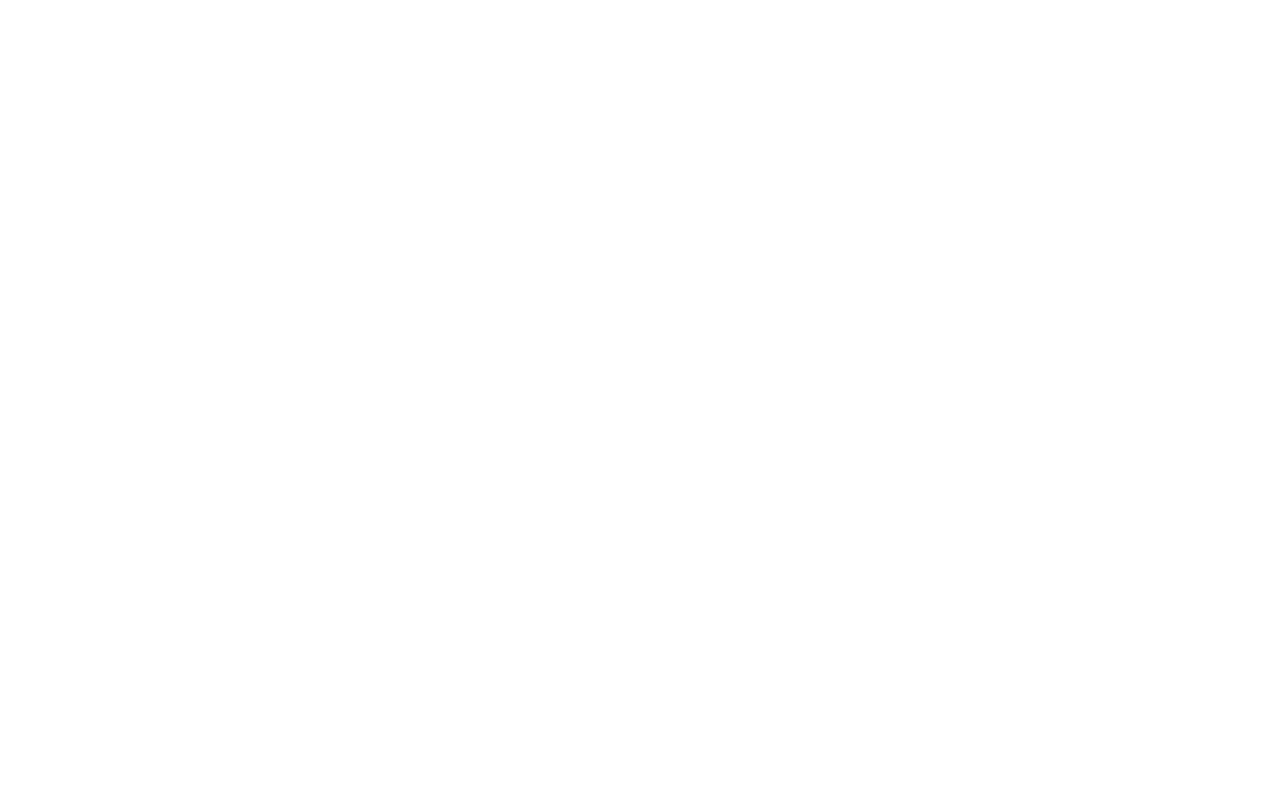
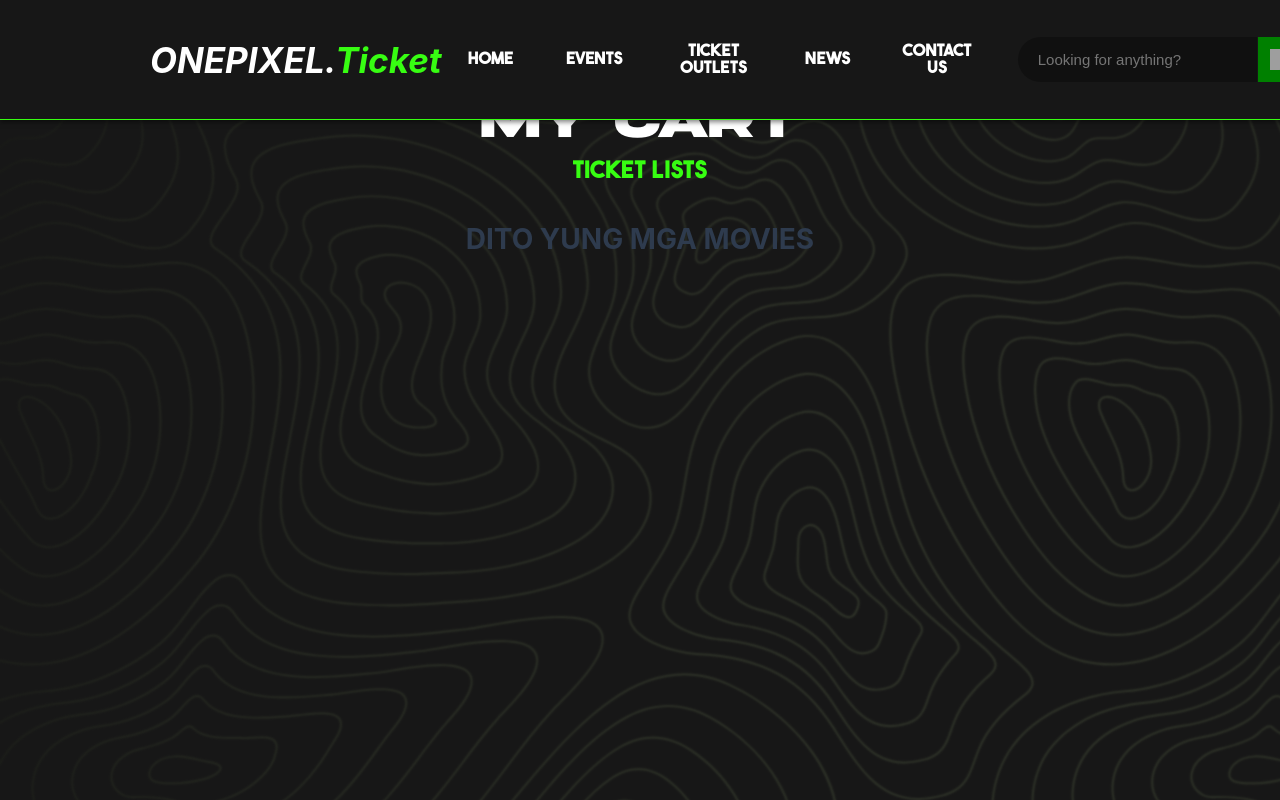
Before and after one commit to richjameslozano/Final-Project, a React (Create React App) app in the folder ticketing-system/: page /cart in a window 1280 px wide. Before the commit this address had no page. Shown: the top 800 px of the page. Built offline with nearby package versions, Linux system fonts and the light colour scheme; grey boxes are pictures that could not be loaded.

Commit message:
login and profile

```diff
--- a/ticketing-system/src/cart/Cart.js
+++ b/ticketing-system/src/cart/Cart.js
@@ -1 +1,34 @@
-Hello
+import React from 'react';
+import { Layout } from 'antd';
+import Header from '../components/Header';
+import '../css/HomePage.css';
+import MovieCard2 from '../components/MovieCard2';
+import Footer from '../components/Footer';
+
+
+const Cart = () => {
+
+
+
+    return (
+      <Layout className="home-page-layout">
+        <Header />
+          <div className='main-content-container' style={{backgroundImage: 'url(/images/HomeImages/homepage-bg.png)'}}>
+            <h1 className='title-one'>MY CART</h1>
+            <h2 className='sub-title'>TICKET LISTS</h2>
+
+            <div className="movie-card-container-main">
+              <h1> DITO YUNG MGA MOVIES</h1>
+            </div>
+
+
+
+          </div>
+
+
+          <Footer/>
+      </Layout>
+    );
+  };
+
+export default Cart;
--- a/ticketing-system/src/components/AppController.js
+++ b/ticketing-system/src/components/AppController.js
@@ -13,15 +13,19 @@ import MovieDetails from '../events/movies/MovieDetails';
 import MovieSeats from '../events/movies/MovieSeats';
 import HomePage from '../home/HomePage';
 import MainEvent from '../events/MainEvent';
+import Cart from '../cart/Cart';
+
 
 
 const AppController = () => {
     return (
         <BrowserRouter>
         <Routes>
+            <Route path="/cart" element={<Cart />} />
             <Route path="/events" element={<MainEvent />} />
             <Route path='/signup' element={<SignUp/>}> </Route>
             <Route path="/" element={<HomePage />} />
+            <Route path="/homepage" element={<HomePage />} />
             <Route path="/login" element={<Login />} />
             <Route path="/contactus" element={<ContactUs />} />
             <Route path="/concerts" element={<ConcertList />} />
--- a/ticketing-system/src/components/ProfileButton.js
+++ b/ticketing-system/src/components/ProfileButton.js
@@ -1,22 +1,26 @@
 import React, { useState, useRef, useEffect } from 'react';
-import '../css/componentsStyle/ProfileButton.css'; // Import the CSS file
+import '../css/componentsStyle/ProfileButton.css';
 import { useNavigate } from 'react-router-dom';
-import { Menu, Input, Button, Modal } from 'antd';
+import { Modal } from 'antd';
 import Login from '../login/Login';
 
 function ProfileButton() {
   const [dropdownVisible, setDropdownVisible] = useState(false);
-  const dropdownRef = useRef(null); // Reference for the
+  const dropdownRef = useRef(null);
+  const [isModalVisible, setIsModalVisible] = useState(false);
+  const [isLoggedIn, setIsLoggedIn] = useState(false); // State to track login status
+  const navigate = useNavigate();
 
-  const [isModalVisible, setIsModalVisible] = useState(false);
-  const navigate = useNavigate();
+  // Check login status on component mount
+  useEffect(() => {
+    const loggedInUser = localStorage.getItem('user');
+    if (loggedInUser) {
+      setIsLoggedIn(true);
+    }
+  }, []);
 
   const showModal = () => {
     setIsModalVisible(true);
-  };
-
-  const handleOk = () => {
-    setIsModalVisible(false);
   };
 
   const handleCancel = () => {
@@ -31,9 +35,14 @@ function ProfileButton() {
     navigate('/signup');
   };
 
-  const handleOptionClick = (option) => {
-    alert(`${option} clicked!`); // Handle option click (replace with actual navigation if needed)
-    setDropdownVisible(false); // Close dropdown after option click
+  const goToProfile = () => {
+    navigate('/profile');
+  };
+
+  const handleLogout = () => {
+    localStorage.removeItem('user'); // Clear user data on logout
+    setIsLoggedIn(false);
+    setDropdownVisible(false); // Close dropdown after logout
   };
 
   // Close dropdown when clicking outside
@@ -44,41 +53,56 @@ function ProfileButton() {
       }
     };
 
-    document.addEventListener('mousedown', handleClickOutside); // Listen for clicks
+    document.addEventListener('mousedown', handleClickOutside);
 
     return () => {
-      document.removeEventListener('mousedown', handleClickOutside); // Cleanup listener on unmount
+      document.removeEventListener('mousedown', handleClickOutside);
     };
   }, [dropdownRef]);
+
+  // Callback function to set login state to true when login is successful
+  const handleLoginSuccess = () => {
+    setIsLoggedIn(true);
+  };
 
   return (
     <div className="profile-button-container" ref={dropdownRef}>
       <img
-        src='https://www.citypng.com/public/uploads/small/11639594342hjraqgbufi3xlb66lt30fz1pwfcydxkjqbynfqdpvufz41ysjtngiet4dyrywgqqqqu56w5nozgrhyecs4ixrlllkl150ogbiid1.png'
-        className='profile-btn'
-        alt='Profile Button'
-        onClick={handleClick} // Toggle dropdown on click
+        src="https://www.citypng.com/public/uploads/small/11639594342hjraqgbufi3xlb66lt30fz1pwfcydxkjqbynfqdpvufz41ysjtngiet4dyrywgqqqqu56w5nozgrhyecs4ixrlllkl150ogbiid1.png"
+        className="profile-btn"
+        alt="Profile Button"
+        onClick={handleClick}
       />
       {dropdownVisible && (
         <div className="dropdown">
+          {isLoggedIn ? (
+            <>
+              <a className="header-button" onClick={goToProfile}>
+                My Profile
+              </a>
+              <a className="header-button" onClick={handleLogout}>
+                Logout
+              </a>
+            </>
+          ) : (
+            <>
               <a className="header-button" onClick={showModal}>
                 Sign In
               </a>
               <a className="header-button" onClick={goToSignup}>
                 Create Account
               </a>
+            </>
+          )}
         </div>
       )}
 
-
       <Modal
-        // title="Sign In"
         visible={isModalVisible}
-        onOk={handleOk}
         onCancel={handleCancel}
         footer={null}
       >
-        <Login onCancel={handleCancel} />
+        <Login onCancel={handleCancel} onLoginSuccess={handleLoginSuccess} />
       </Modal>
     </div>
   );
--- a/ticketing-system/src/css/cart/Cart.css
+++ b/ticketing-system/src/css/cart/Cart.css
@@ -0,0 +1,143 @@
+@font-face {
+    font-family: 'Evers';
+    src: url('./text-fonts/Evers.ttf');
+  }
+
+  @font-face {
+    font-family: 'Akira';
+    src: url('./text-fonts/Akira\ Expanded\ Demo.otf');
+  }
+
+  @font-face {
+    font-family: 'Coffee';
+    src: url('./text-fonts/kenyan\ coffee\ bd.otf');
+  }
+
+  @font-face {
+    font-family: 'theBold';
+    src: url('./text-fonts/THE\ BOLD\ FONT\ -\ FREE\ VERSION\ -\ 2023.ttf');
+  }
+
+  @font-face {
+    font-family: 'AlteBold';
+    src: url('./text-fonts/AlteHaasGroteskBold.ttf');
+  }
+
+  @font-face {
+    font-family: 'Alte';
+    src: url('./text-fonts/AlteHaasGroteskRegular.ttf');
+  }
+
+  body{
+    overflow-x: hidden;
+  }
+
+  /* Main layout styles */
+  .home-page-layout {
+      min-height: 100vh;
+      overflow-x: hidden;
+      overflow: hidden;
+  }
+
+
+  .main-content-container{
+    margin-top: -5px;
+    display: flex;
+    flex-direction: column;
+    align-items: center;
+    width: 100%;
+    height: 4000px;
+    background-color: #171717;
+    padding-left: 300px;
+    padding-right: 300px;
+    padding-top: 5%;
+    color: white;
+  }
+    /* Movie card container styles */
+  .movie-card-container-main {
+    display: flex;
+    flex-direction: row;
+      justify-content: center;
+      width: 1500px;
+    height: 1100px;
+    margin-bottom: 100px;
+    flex-wrap: wrap;
+  }
+
+  .slider-container{
+    height: 1000px;
+  }
+
+  .slider-bg{
+      height: 960px;
+      box-shadow: 10px 10px 20px rgba(0, 0, 0, 0.5);
+      z-index: -4;
+  }
+
+
+  .title-one{
+    font-size: 50px;
+    color: white;
+    font-family: Akira;
+  }
+
+  .sub-title{
+    color: #37FD12;
+    margin-top: -20px;
+    font-family: theBold;
+  }
+
+  .other-events-container{
+    margin-top: 150px;
+    display: flex;
+    flex-direction: column;
+    width: 1600px;
+    height: 5000px;
+    margin-bottom: 100px;
+    padding: 50px;
+  }
+
+  .category-poster-container{
+    width: 100%;
+    display: flex;
+    flex-direction: row;
+
+  }
+
+  .category-container{
+    margin-top: 50px;
+    margin-right: 60px;
+    display: flex;
+    flex-direction: column;
+    width: 310px;
+  }
+
+
+  .category-container li{
+    color: white;
+    font-size: 20px;
+    list-style-type: none;
+    font-family: theBold;
+    transition: all 0.2s;
+  }
+
+  .category-container li:hover{
+    color: #37FD12;
+    cursor: pointer;
+    font-family: theBold;
+    font-size: 23px;
+  }
+
+  .categories{
+    padding-left: 0;
+    margin-left: 0;
+  }
+
+  .other-card-container{
+    margin-right: -50px;
+    display: flex;
+    flex-direction: row;
+    flex-wrap: wrap;
+    width: 100%;
+    justify-content: center;
+  }
--- a/ticketing-system/src/login/Login.js
+++ b/ticketing-system/src/login/Login.js
@@ -5,22 +5,27 @@ import axios from 'axios';
 
 const { Link } = Typography;
 
-const Login = ({ onCancel }) => {
+const Login = ({ onCancel, onLoginSuccess }) => {
   const navigate = useNavigate();
-
-  // const onFinish = (values) => {
-  //   console.log('Received values:', values);
-  //   onCancel(); // Handle the sign-in logic and form submission
-  // };
 
   const onFinish = async (values) => {
     try {
       const response = await axios.post('http://localhost:8020/login', values);
       console.log('Login Success:', response.data);
-      navigate('/main'); // Redirect to the main page
+
+      // Save the login status to local storage
+      localStorage.setItem('user', JSON.stringify(response.data.user));
+
+      // Trigger login success callback to update the parent component state
+      onLoginSuccess();
+
+      // Close the modal using the parent-provided onCancel function
+      onCancel();
+
+      // Redirect to the main page
+      navigate('/homepage');
     } catch (error) {
       console.error('Login Failed:', error.response?.data?.message || error.message);
-
     }
   };
 
@@ -28,10 +33,9 @@ const Login = ({ onCancel }) => {
     navigate('/signup');
   };
 
-
   return (
-    <div style={{ width: 300, margin: '0 auto', padding: '50px 0' }}> {/* Center the form */}
-      <h1 style={{ textAlign: 'center' }}>Sign In</h1> {/* Sign In label */}
+    <div style={{ width: 300, margin: '0 auto', padding: '50px 0' }}>
+      <h1 style={{ textAlign: 'center' }}>Sign In</h1>
 
       <Form
         name="signin"
@@ -55,7 +59,7 @@ const Login = ({ onCancel }) => {
         </Form.Item>
 
         <Form.Item>
-          <Button type="primary" htmlType="submit" block> {/* Full width button */}
+          <Button type="primary" htmlType="submit" block>
             Sign In
           </Button>
         </Form.Item>
```
Lines whose indentation alone changed are shown as unchanged.
